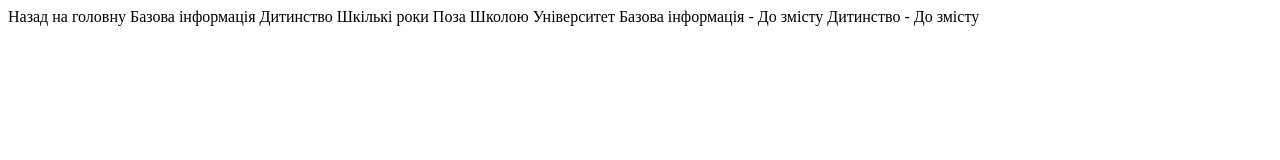
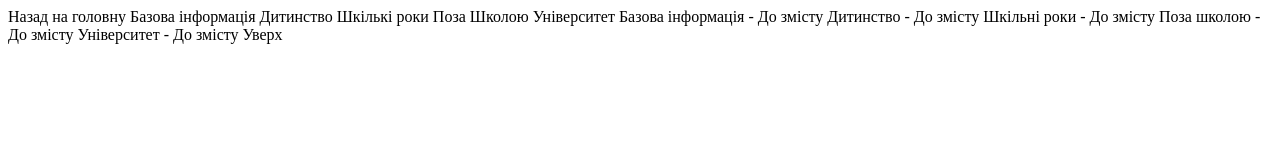
Before and after one commit to YarStef/-1, a plain HTML site: page biography.html in a window 1280 px wide. Drawn offline with Linux system fonts and the light colour scheme.

Commit message:
Update biography.html

```diff
--- a/biography.html
+++ b/biography.html
@@ -4,7 +4,7 @@
   <a> Назад на головну </a>
   </head>
   <body>
-    <title>"міст</title>
+    <title>Зміст</title>
     Базова інформація
     Дитинство
     Шкількі роки
@@ -16,3 +16,16 @@
     Дитинство
  -
      <a> До змісту </a>
+    Шкільні роки
+ -
+    <a> До змісту </a>
+    Поза школою
+ -
+    <a> До змісту </a>
+    Університет
+ -
+    <a> До змісту </a>
+    <a> Уверх </a>
+
+  </body>
+</html>
```
